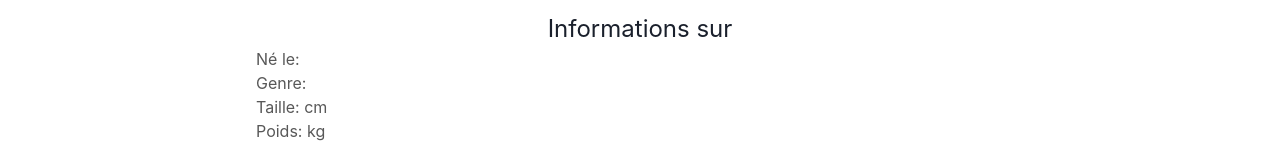
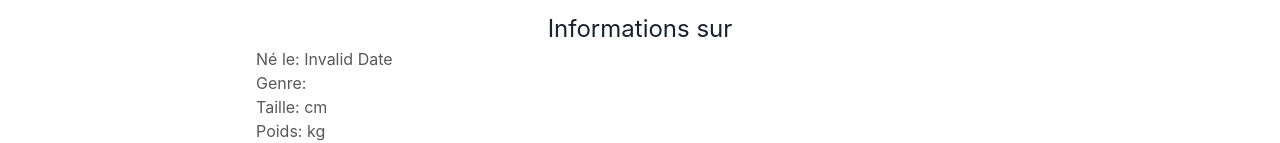
Before and after one commit to sulumor/front-footfinder, a React (Vite) app: page /player/1 in a window 1280 px wide. Shown: the part 549-692 px from the top of the page. Built offline with nearby package versions, Linux system fonts and the light colour scheme; no server answers.

Commit message:
fix: update info scout modal

```diff
--- a/src/components/PlayerForScout/PlayerForScout.tsx
+++ b/src/components/PlayerForScout/PlayerForScout.tsx
@@ -241,7 +241,11 @@ const Player = () => {
             </h2>
           </div>
           <div className="player_infos_footer_content">
-            <p>Né le: {infos?.birth_date}</p>
+            <p>Né le: {new Date(infos?.birth_date as Date).toLocaleDateString("fr-FR", {
+                  year: "numeric",
+                  month: "long",
+                  day: "numeric",
+                })}</p>
             <p>Genre: {infos?.genre}</p>
             <p>Taille: {infos?.height} cm</p>
             <p>Poids: {infos?.weight} kg</p>
--- a/src/components/Scout/Scout.tsx
+++ b/src/components/Scout/Scout.tsx
@@ -51,8 +51,14 @@ const Scout = () => {
 
   useEffect(() => {
     const fetchData = async () => {
-      await dispatch(getScoutInfos(id))
+      const res = await dispatch(getScoutInfos(id))
       await getScoutFollows()
+      setPatchValues({...patchValues, firstname: res.payload.firstname});
+      patchValues.firstname = res.payload.firstname;
+      patchValues.lastname= res.payload.lastname;
+      patchValues.email= res.payload.email;
+      patchValues.city = res.payload.city;
+      patchValues.club = res.payload.club;
     };
     fetchData();
   }, []);
```
